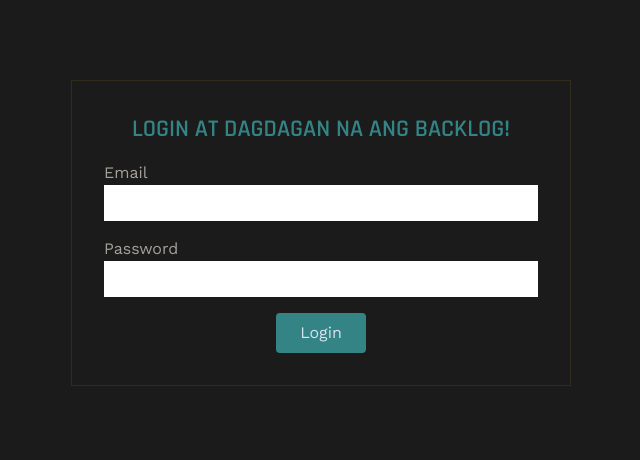
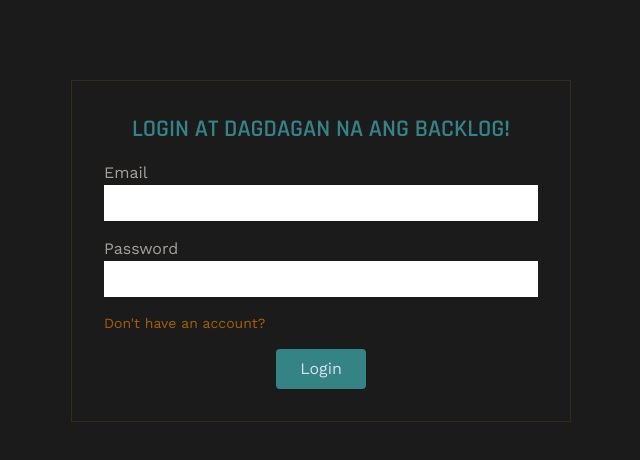
Before and after one commit to armandAbecilla/gamestack, a React (Vite) app: page /login in a window 1280 px wide. Shown: the top 460 px of the page, without its empty margins (319-959 px from the left). Built offline with nearby package versions, Linux system fonts and the light colour scheme.

Commit message:
Added links to Signup or Login in forms

```diff
--- a/src/components/auth/LoginForm.jsx
+++ b/src/components/auth/LoginForm.jsx
@@ -2,6 +2,7 @@ import Input from '../UI/Input';
 import Button from '../UI/Button';
 import useInput from '../../hooks/useInput';
 import { isEmailValid, isNotEmpty } from '../../util/validations';
+import { Link } from 'react-router-dom';
 
 export default function LoginForm() {
   const emailInput = useInput('', isEmailValid);
@@ -53,6 +54,10 @@ export default function LoginForm() {
           )}
         </div>
 
+        <Link to='/signup' className='text-sm text-yellow-700'>
+          Don't have an account?
+        </Link>
+
         <div className='mx-auto'>
           <Button>Login</Button>
         </div>
--- a/src/components/auth/SignupForm.jsx
+++ b/src/components/auth/SignupForm.jsx
@@ -2,6 +2,7 @@ import Input from '../UI/Input';
 import Button from '../UI/Button';
 import useInput from '../../hooks/useInput';
 import { isEmailValid, isNotEmpty } from '../../util/validations';
+import { Link } from 'react-router-dom';
 export default function SignupForm() {
   const emailInput = useInput('', isEmailValid);
   const firstNameInput = useInput('', isNotEmpty);
@@ -128,6 +129,10 @@ export default function SignupForm() {
         <div className='mx-auto'>
           <Button>Register</Button>
         </div>
+
+        <Link to='/login' className='text-center text-sm text-yellow-700'>
+          Click to login if you already have an account
+        </Link>
       </form>
     </div>
   );
```
